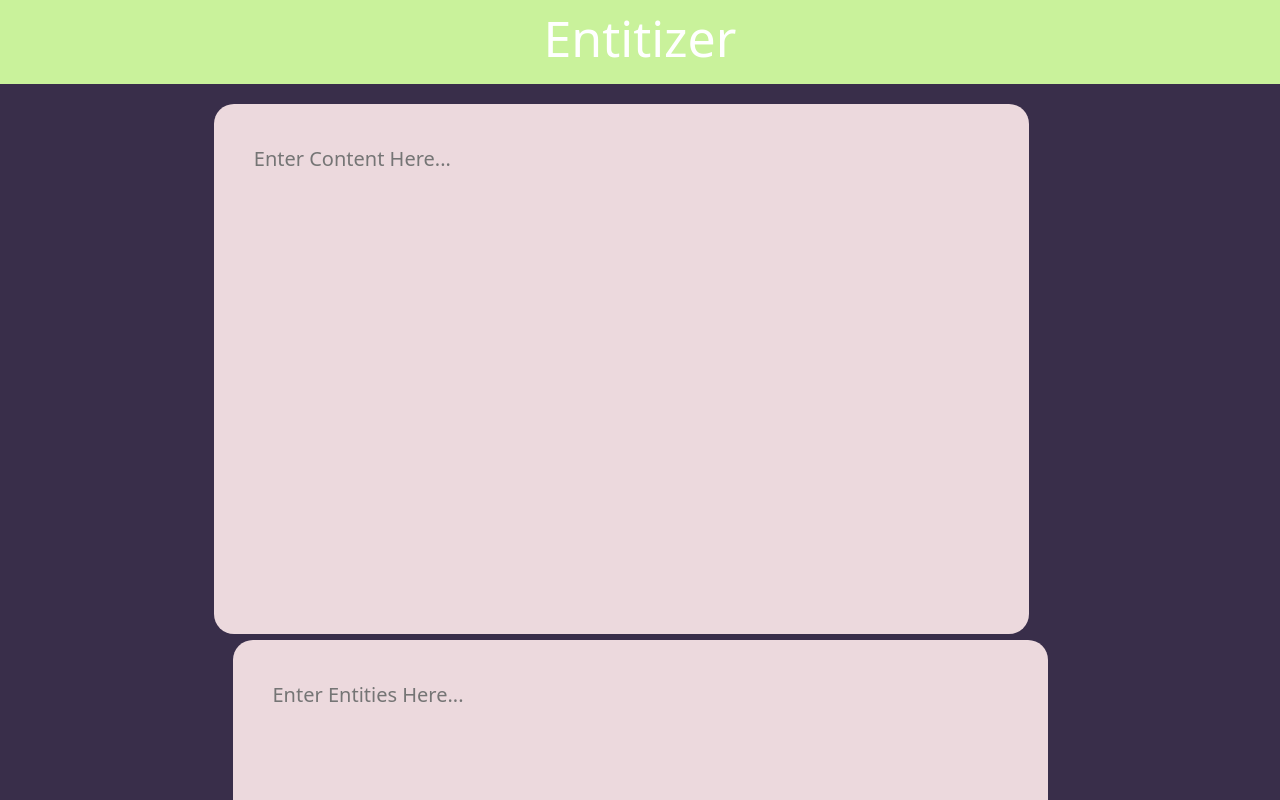
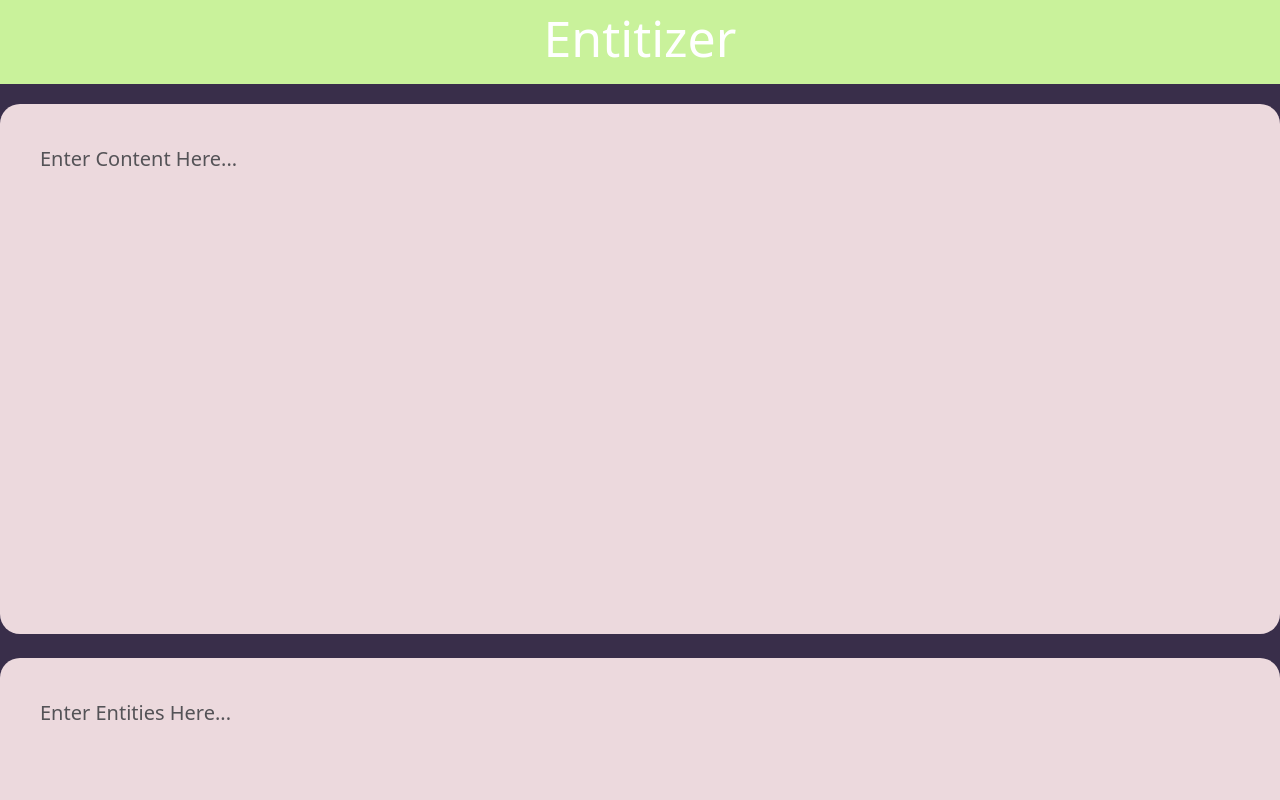
Before and after one commit to parijatmukherjeedevs/parijatmukherjeedevs.github.io, a React (Create React App) app: page / in a window 1280 px wide. Shown: the top 800 px of the page. Built offline with nearby package versions, Linux system fonts and the light colour scheme; the HTML template or start-up script is replaced by a standard one.

Commit message:
Update DisplayBox.jsx

```diff
--- a/src/components/DisplayBox.jsx
+++ b/src/components/DisplayBox.jsx
@@ -12,7 +12,7 @@ const textAreaStyle={
 
 function DisplayBox(props){
     return(
-        <textarea id={props.id} rows="15" cols="60" placeholder={props.placeholder} style={textAreaStyle}></textarea>
+        <textarea class="form-control" id={props.id} rows="15" cols="60" placeholder={props.placeholder} style={textAreaStyle}></textarea>
 
     );
 };
```
